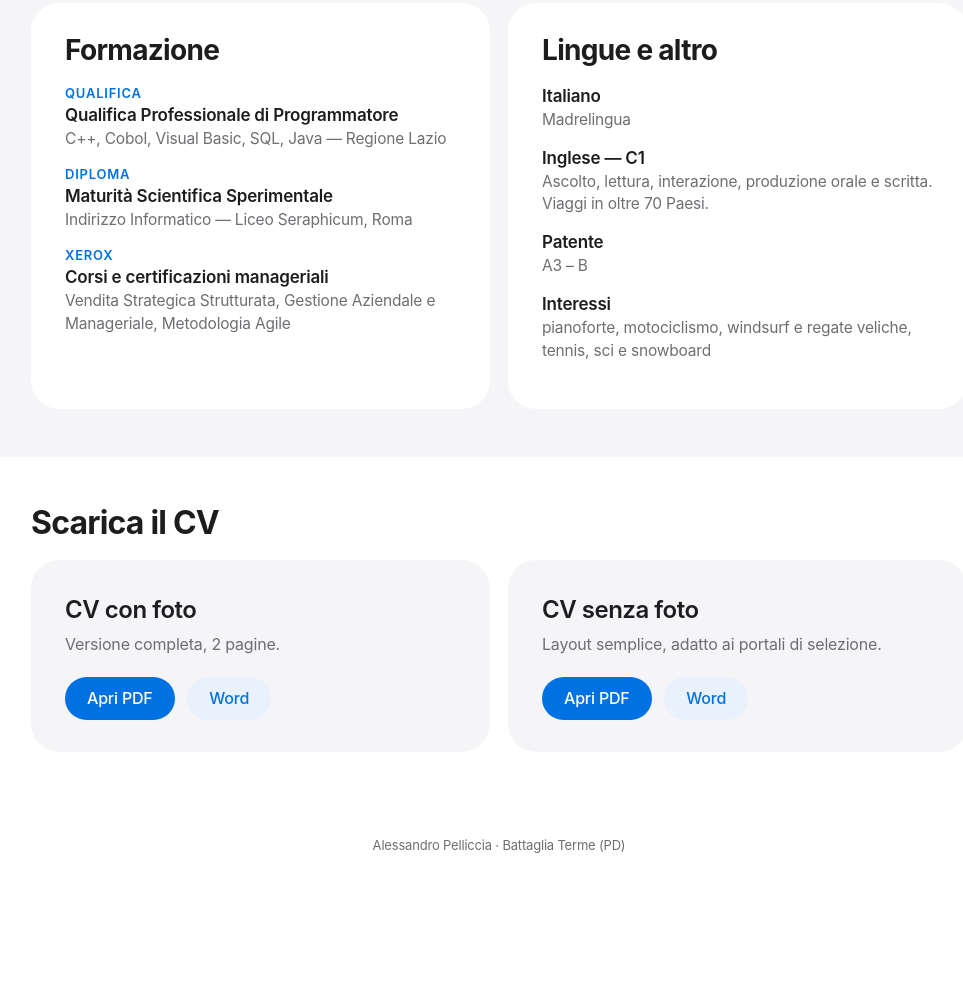
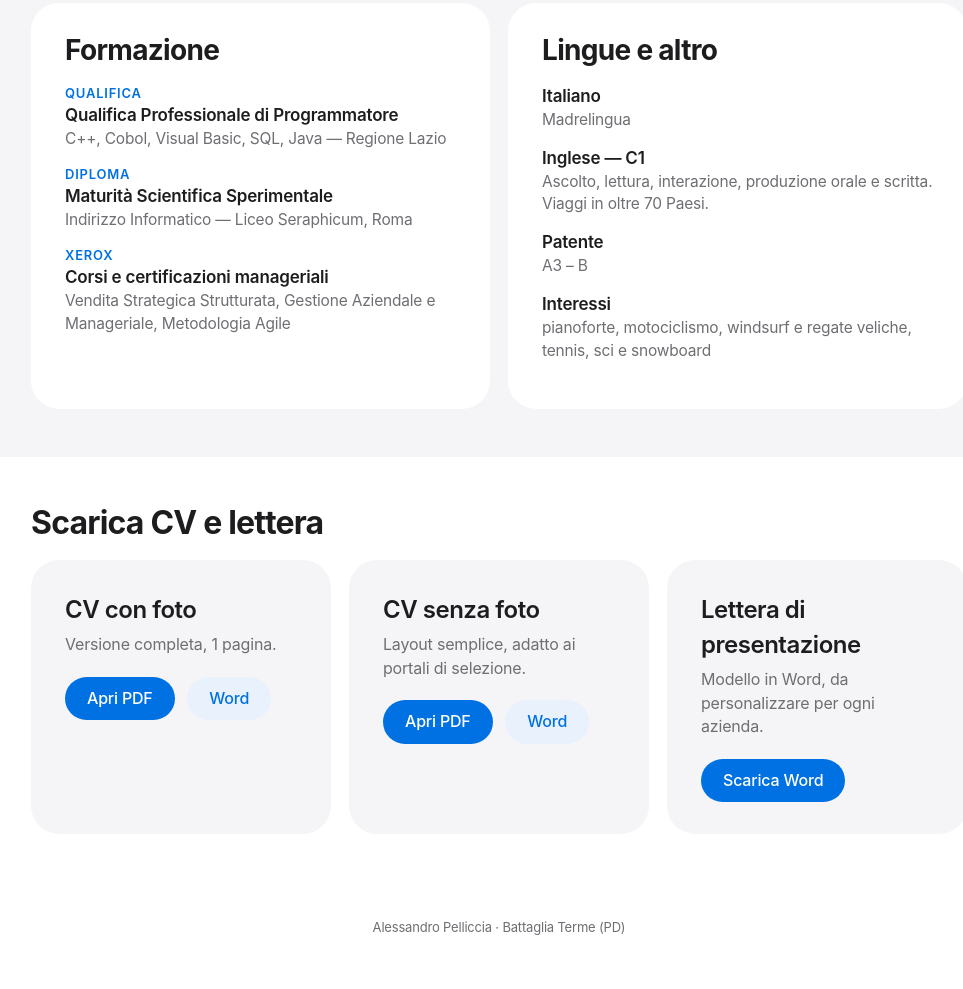
Before and after one commit to apellicciajob-dotcom/apellicciajob-dotcom.github.io, a plain HTML site: page index.html in a window 1280 px wide. Shown: the part 2699-3688 px from the top of the page, without its empty margins (141-1104 px from the left). Before the commit the page ends 3606 px from the top, so only its background shows below. Drawn offline with Linux system fonts and the light colour scheme.

Commit message:
CV con foto in nuovo layout blu e lettera di presentazione scaricabile
Co-Authored-By: Claude Sonnet 5.5 <noreply@anthropic.com>

```diff
--- a/index.html
+++ b/index.html
@@ -213,11 +213,11 @@ footer{padding:36px 0 52px;text-align:center;color:var(--muted);font-size:13px}
 </div></div></section>
 
 <section id="download"><div class="wrap reveal">
-  <h2>Scarica il CV</h2>
+  <h2>Scarica CV e lettera</h2>
   <div class="dls">
     <div class="dl">
       <h3>CV con foto</h3>
-      <p>Versione completa, 2 pagine.</p>
+      <p>Versione completa, 1 pagina.</p>
       <a class="pill main" href="download/CV-Alessandro-Pelliccia.pdf" target="_blank" rel="noopener">Apri PDF</a>
       <a class="pill alt" href="download/CV-Alessandro-Pelliccia.docx" download>Word</a>
     </div>
@@ -226,6 +226,11 @@ footer{padding:36px 0 52px;text-align:center;color:var(--muted);font-size:13px}
       <p>Layout semplice, adatto ai portali di selezione.</p>
       <a class="pill main" href="download/CV-Alessandro-Pelliccia-senza-foto.pdf" target="_blank" rel="noopener">Apri PDF</a>
       <a class="pill alt" href="download/CV-Alessandro-Pelliccia-senza-foto.docx" download>Word</a>
+    </div>
+    <div class="dl">
+      <h3>Lettera di presentazione</h3>
+      <p>Modello in Word, da personalizzare per ogni azienda.</p>
+      <a class="pill main" href="download/Lettera-di-presentazione-Alessandro-Pelliccia.docx" download>Scarica Word</a>
     </div>
   </div>
 </div></section>
```
Also changed, not shown: 3 other files.
